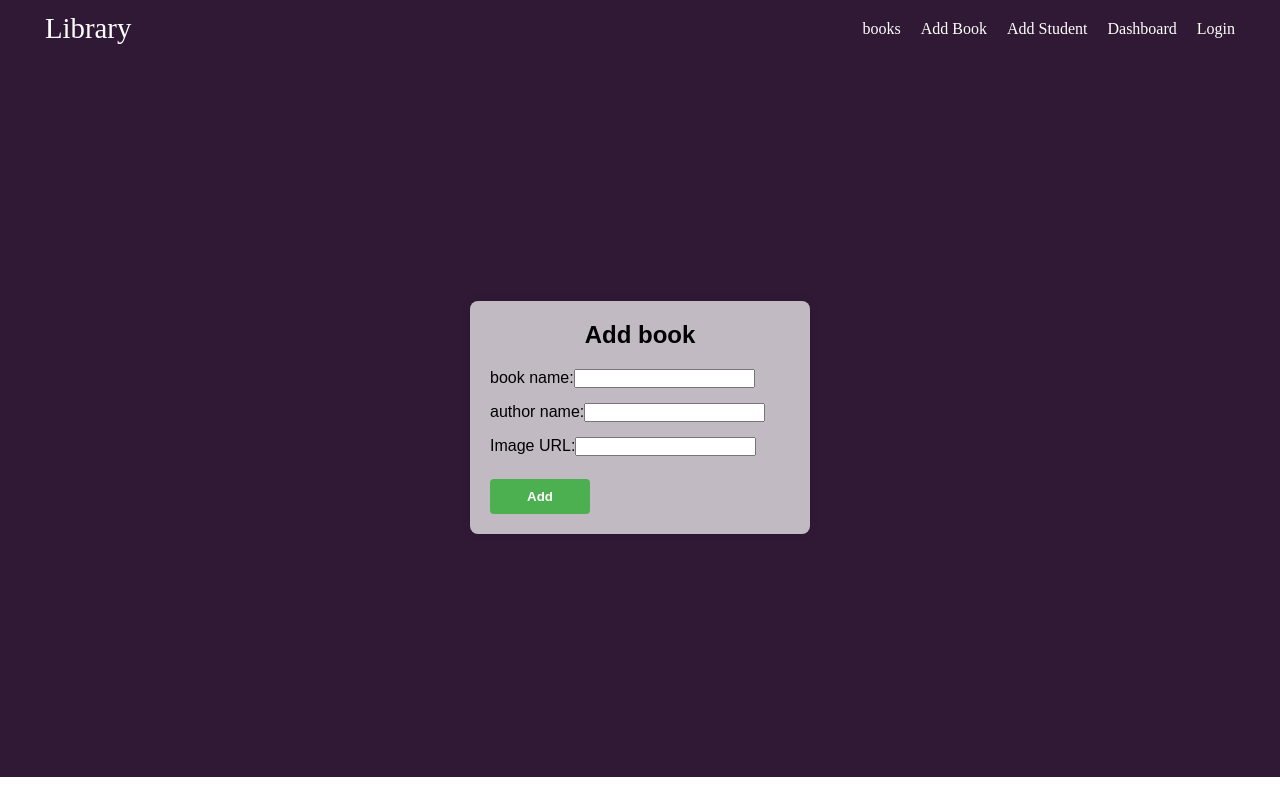
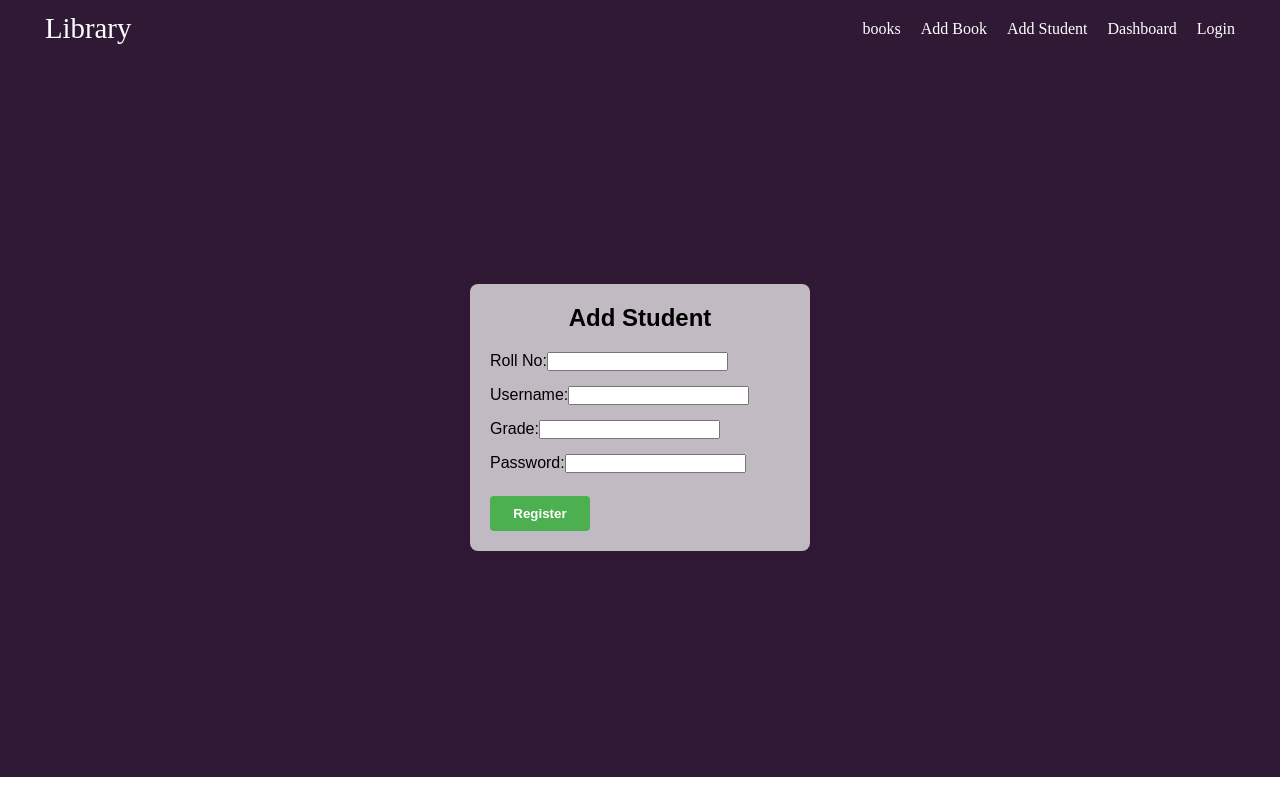
Before and after one commit to Padmashree0250/book-management, a React (Vite) app in the folder client/: page /addbook in a window 1280 px wide. Built offline with nearby package versions, Linux system fonts and the light colour scheme; no server answers.

Commit message:
Update addbook.jsx

```diff
--- a/client/src/components/addbook.jsx
+++ b/client/src/components/addbook.jsx
@@ -1,67 +1,91 @@
 import React, { useState } from "react";
 import { useNavigate } from "react-router-dom";
-import axios from "axios";
+import { ToastContainer, toast } from "react-toastify";
+import "react-toastify/dist/ReactToastify.css";
 import "../css/Login.css";
 
-const Addbook = () => {
-  const [name, setname] = useState("");
-  const [author, setauthor] = useState("");
-  const [imageurl, setimageurl] = useState("");
+const Addstudent = () => {
+  const [roll, setRoll] = useState("");
+  const [username, setUsername] = useState("");
+  const [grade, setGrade] = useState("");
+  const [password, setPassword] = useState("");
   const navigate = useNavigate();
 
   const handleSubmit = (e) => {
     e.preventDefault();
-    axios
-      //.post("http://localhost:3001/book/add", { name, author, imageurl })
-      .post("https://book-management-vsqt.vercel.app/book/add", { name, author, imageurl })
 
-      .then((res) => {
-        if (res.data.added) {
-          navigate("/books");
-        } else {
-          console.log(res);
-        }
-      })
-      .catch((err) => console.log(err));
+    // Retrieve existing students from local storage
+    const existingStudents = JSON.parse(localStorage.getItem("students")) || [];
+
+    // Check if the roll number already exists
+    const rollExists = existingStudents.some(student => student.roll === roll);
+    if (rollExists) {
+      toast.error("Roll number already exists. Please use a different one.");
+      return;
+    }
+
+    // Add new student to local storage
+    const newStudent = { roll, username, grade, password };
+    const updatedStudents = [...existingStudents, newStudent];
+    localStorage.setItem("students", JSON.stringify(updatedStudents));
+
+    // Notify the user and navigate to dashboard
+    toast.success("Student registered successfully!");
+    setTimeout(() => {
+      navigate('/dashboard');
+    }, 2000); // Delay to allow the notification to appear
   };
 
   return (
     <div className="student-form-container">
       <form className="student-form" onSubmit={handleSubmit}>
-        <h2>Add book</h2>
+        <h2>Add Student</h2>
 
         <div className="form-group">
-          <label htmlFor="book">book name:</label>
+          <label htmlFor="roll">Roll No:</label>
           <input
             type="text"
-            id="book"
-            name="book"
-            onChange={(e) => setname(e.target.value)}
+            id="roll"
+            name="roll"
+            value={roll}
+            onChange={(e) => setRoll(e.target.value)}
           />
         </div>
         <div className="form-group">
-          <label htmlFor="author">author name:</label>
+          <label htmlFor="username">Username:</label>
           <input
             type="text"
-            id="author"
-            name="author"
-            onChange={(e) => setauthor(e.target.value)}
+            id="username"
+            name="username"
+            value={username}
+            onChange={(e) => setUsername(e.target.value)}
           />
         </div>
         <div className="form-group">
-          <label htmlFor="image">Image URL:</label>
+          <label htmlFor="grade">Grade:</label>
           <input
             type="text"
-            id="image"
-            name="image"
-            onChange={(e) => setimageurl(e.target.value)}
+            id="grade"
+            name="grade"
+            value={grade}
+            onChange={(e) => setGrade(e.target.value)}
           />
         </div>
-
-        <button type="submit">Add</button>
+        <div className="form-group">
+          <label htmlFor="password">Password:</label>
+          <input
+            type="password"
+            id="password"
+            name="password"
+            value={password}
+            onChange={(e) => setPassword(e.target.value)}
+          />
+        </div>
+        <button type="submit">Register</button>
       </form>
+      <ToastContainer />
     </div>
   );
 };
 
-export default Addbook;
+export default Addstudent;
```
